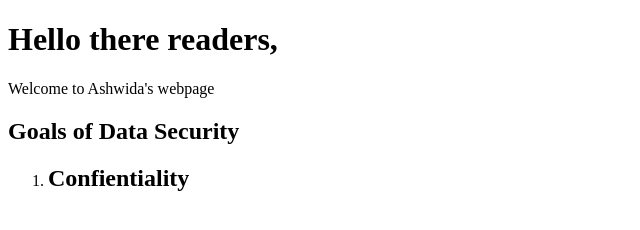
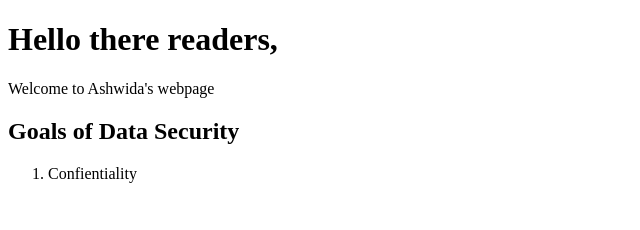
Before and after one commit to AshwidaNethmina/website-with-scss, a plain HTML site: page index.html in a window 1280 px wide. Shown: the whole page, without its empty margins (0-640 px from the left). Drawn offline with Linux system fonts and the light colour scheme.

Commit message:
Update index.html

```diff
--- a/index.html
+++ b/index.html
@@ -8,9 +8,7 @@
         <p>Welcome to Ashwida's webpage</p>
         <h2>Goals of Data Security</h2>
         <ol>
-            <li>
-                <h2>Confientiality</h2>
-            </li>
+            <li>Confientiality</li>
         </ol>
     </body>
 </html>
```
